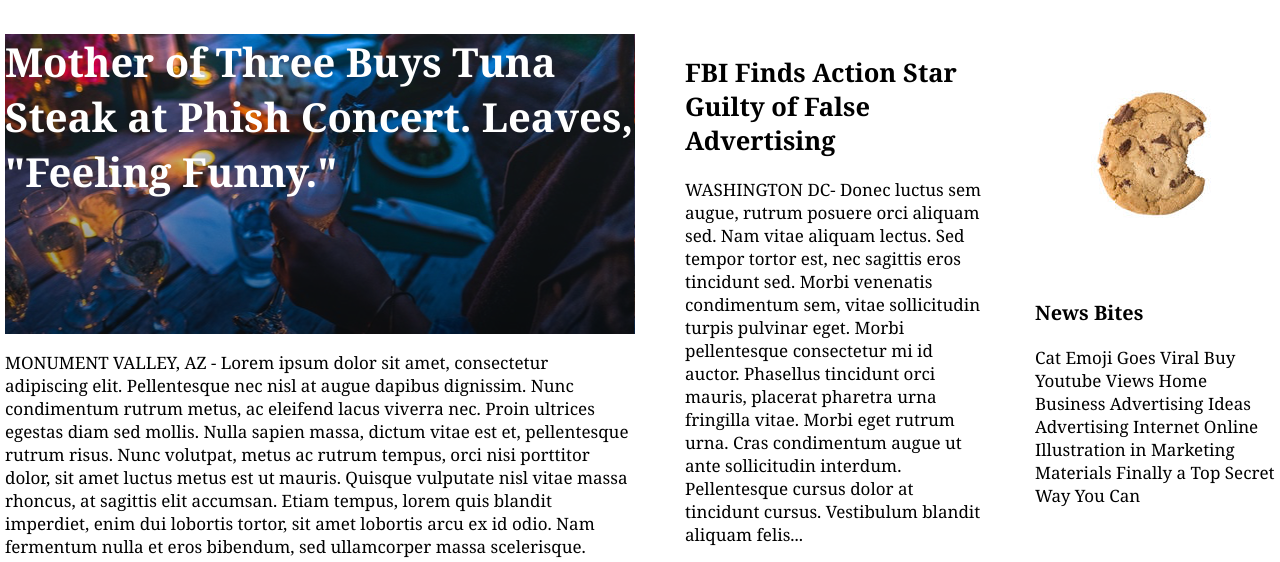
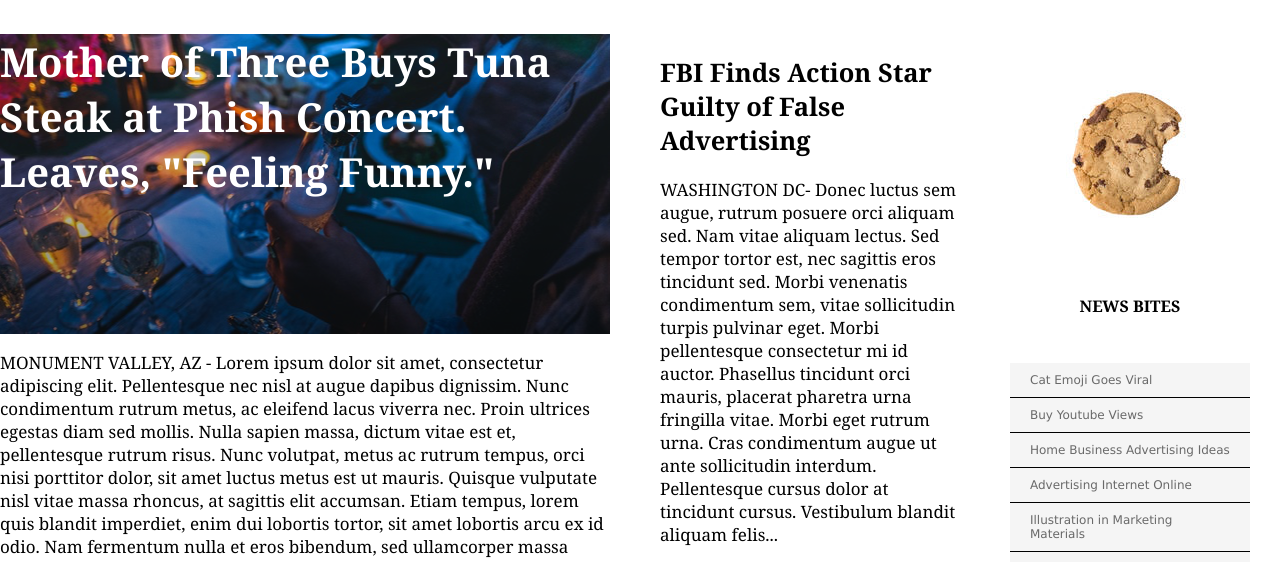
Before and after one commit to bgschubert/my-times, a plain HTML site: page index.html in a window 1280 px wide. Shown: the part 86-648 px from the top of the page. Drawn offline with Linux system fonts and the light colour scheme.

Commit message:
Body CSS Changes.

```diff
--- a/index.html
+++ b/index.html
@@ -77,7 +77,7 @@
           <img src="resources/images/cookie.png" Image not found!>
         </div>
         <div class="news">
-          <h3>News Bites</h3>
+          <h3>NEWS BITES</h3>
           <span class="bite">Cat Emoji Goes Viral</span>
           <span class="bite">Buy Youtube Views</span>
           <span class="bite">Home Business Advertising Ideas</span>
--- a/resources/CSS/style.css
+++ b/resources/CSS/style.css
@@ -68,18 +68,17 @@ nav a{
   display: flex;
   width: 240px;
   flex-direction: column;
+  margin-right: 30px;
 }
 
 .img-content{
   background-image: url("../images/main-story.png");
 }
 
-.headline-story{
 
-}
 .news-story{
   display: flex;
-  justify-content: center;
+  justify-content: space-between;
   flex-direction: row;
 }
 
@@ -93,8 +92,11 @@ nav a{
   flex-direction: column;
 }
 
-.news{
-
+h3{
+text-align: center;
+font-size: 16px;
+font-weight: bold;
+padding-bottom: 30px;
 }
 
 body{
@@ -116,7 +118,15 @@ body{
   margin-top: 15px;
 }
 
-
+.news .bite{
+display: block;
+border-bottom: 1px solid black;
+background-color: WhiteSmoke;
+font-family: Verdana;
+font-size: 12px;
+color: DimGray;
+padding: 10px 20px
+}
 
 .earth{
   background-image: url("../images/fall-season.png");
```
